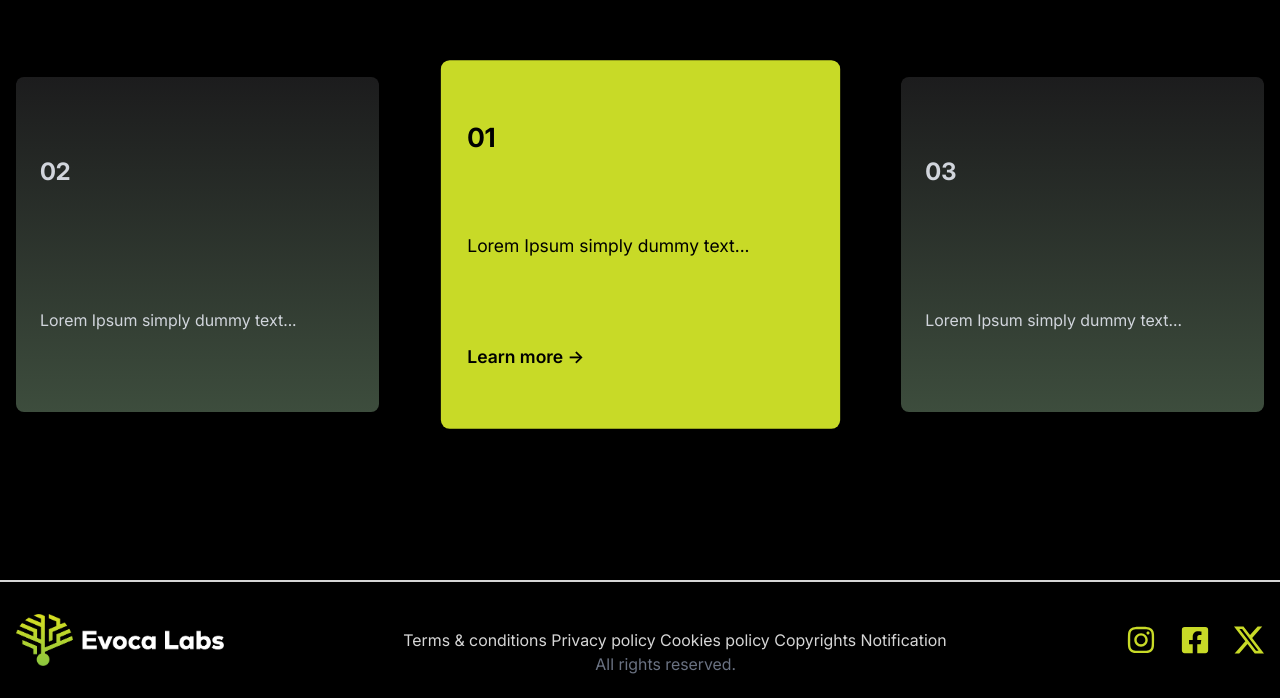
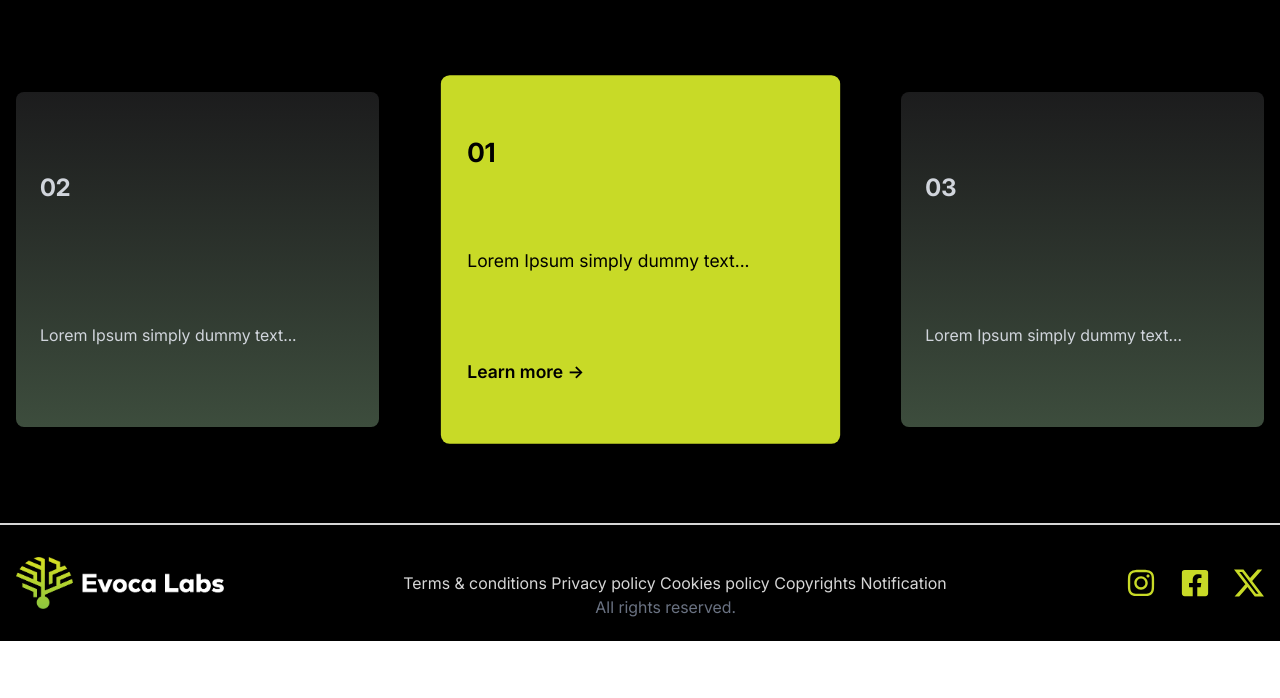
Before and after one commit to FazleRifat121/evoca-lab, a React (Vite) app: page / in a window 1280 px wide. Shown: the part 934-1632 px from the top of the page. After the commit the page ends 1575 px from the top, so only its background shows below. Built offline with nearby package versions, Linux system fonts and the light colour scheme.

Commit message:
trying to fix home banner

```diff
--- a/src/pages/Home/Home/BannerSlider/BannerSlider.jsx
+++ b/src/pages/Home/Home/BannerSlider/BannerSlider.jsx
@@ -22,7 +22,7 @@ const BannerSlider = () => {
   ];
 
   return (
-    <div className="flex flex-col lg:flex-row gap-20 justify-center items-center h-[60dvh] mt-10 mb-50 md:mb-20">
+    <div className="flex flex-col lg:flex-row gap-20 justify-center items-center mt-32 mb-50 md:mb-20">
       {cards.map((card) => (
         <div
           key={card.id}
```
